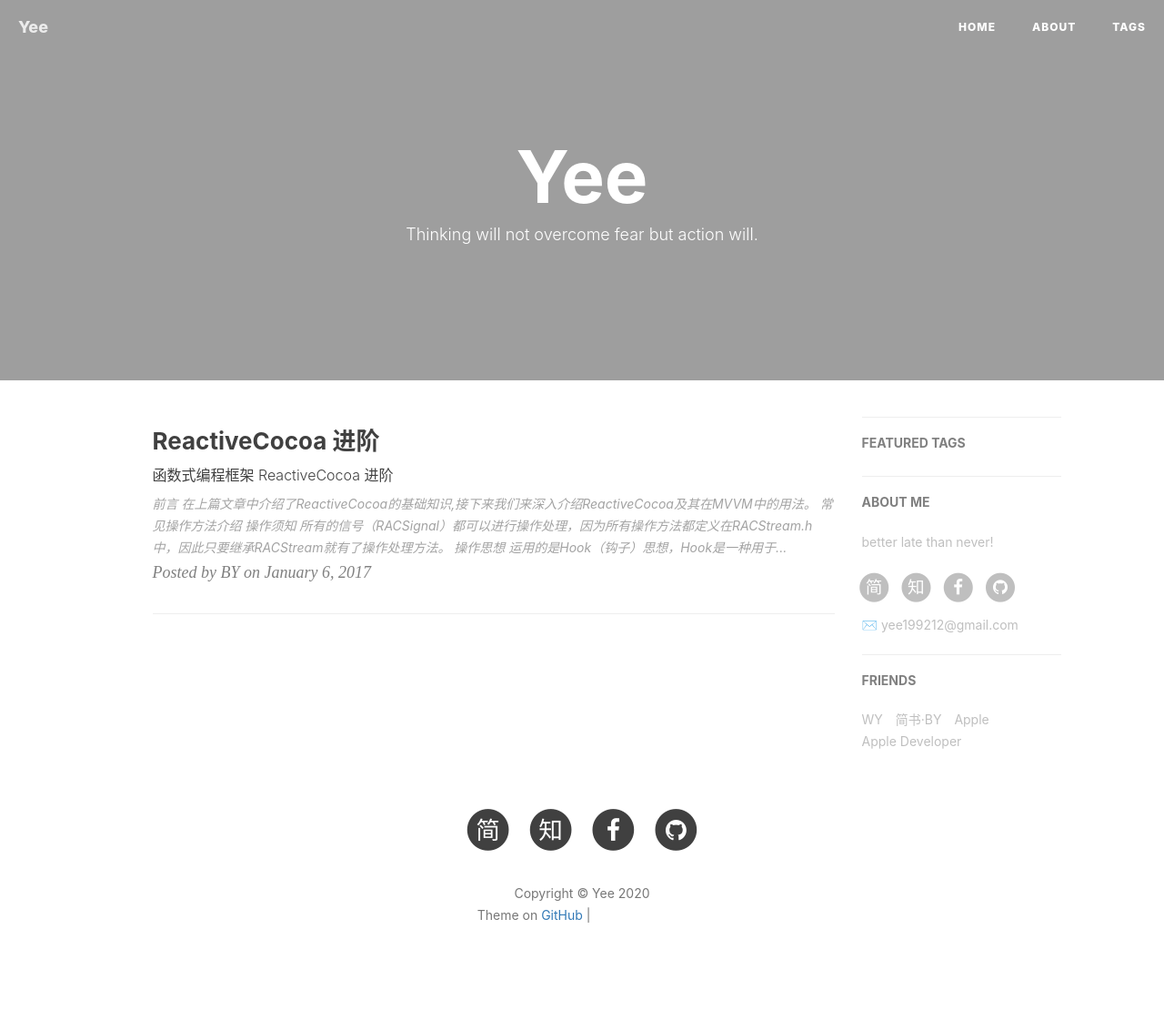
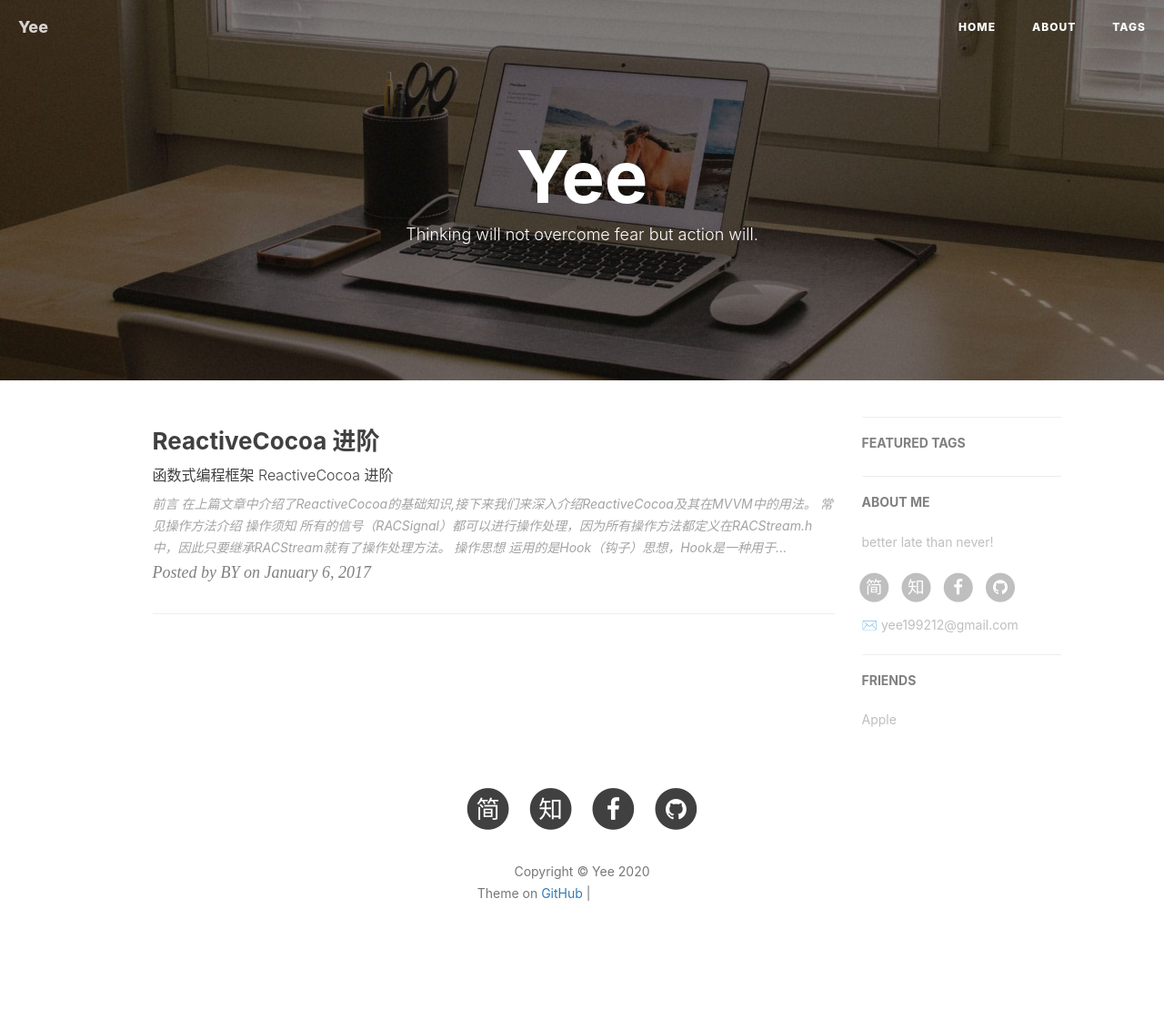
Before and after one commit to Mr-yuwei/Mr-yuwei.github.io, a Jekyll site: the page built from index.html, in a window 1280 px wide. Shown: the whole page at 91% size. Built offline with Jekyll 4.4.1, drawn with Linux system fonts in a browser that asks for light colours; nearby versions of some CDN libraries; the list of posts is cut into pages by our own code; comment, search, counter and statistics services are not loaded; after the commit the page ends 1086 px from its top, so only the background shows below that; grey boxes are pictures that could not be loaded.

Commit message:
修改基础配置

```diff
--- a/_config.yml
+++ b/_config.yml
@@ -1,13 +1,13 @@
 # Site settings
 title: Yee
 SEOTitle: Yee的博客 | BY Blog
-header-img: https://upload-images.jianshu.io/upload_images/1488651-2f9195bff6f62c21.jpeg
+header-img: img/home-bg-o.jpg
 email: yee199212@gmail.com
 description: "better late than never"
 keyword: " Yee,YU,iOS, Apple, iPhone"
-url: "http://qiubaiying.github.io"          # your host, for absolute URL
+url: "http://mr-yuwei.github.io"          # your host, for absolute URL
 baseurl: ""      # for example, '/blog' if your blog hosted on 'host/blog'
-github_repo: "https://github.com/qiubaiying/qiubaiying.github.io.git" # you code repository
+github_repo: "https://github.com/Mr-yuwei/Mr-yuwei.github.io.git" # you code repository
 
 # Sidebar settings
 sidebar: true                           # whether or not using Sidebar.
@@ -61,7 +61,7 @@ kramdown:
 
 # Gitalk
 gitalk:
-  enable: true    #是否开启Gitalk评论
+  enable: false    #是否开启Gitalk评论
   clientID: f2c84e7629bb1446c1a4                            #生成的clientID
   clientSecret: ca6d6139d1e1b8c43f8b2e19492ddcac8b322d0d    #生成的clientSecret
   repo: qiubaiying.github.io    #仓库名称
@@ -74,11 +74,11 @@ gitalk:
 
 # Analytics settings
 # Baidu Analytics
-ba_track_id: b50bf2b12b5338a1845e33832976fd68
-
-# Google Analytics
-ga_track_id: 'UA-90855596-1'            # Format: UA-xxxxxx-xx
-ga_domain: qiubaiying.top               # 默认的是 auto, 这里我是自定义了的域名，你如果没有自己的域名，需要改成auto
+#ba_track_id: b50bf2b12b5338a1845e33832976fd68
+#
+## Google Analytics
+#ga_track_id: 'UA-90855596-1'            # Format: UA-xxxxxx-xx
+#ga_domain: qiubaiying.top               # 默认的是 auto, 这里我是自定义了的域名，你如果没有自己的域名，需要改成auto
 
 
 
@@ -99,16 +99,7 @@ service-worker: true
 # Friends
 friends: [
     {
-        title: "WY",
-        href: "http://zhengwuyang.com"
-    },{
-        title: "简书·BY",
-        href: "http://www.jianshu.com/u/e71990ada2fd"
-    },{
         title: "Apple",
         href: "https://apple.com"
-    },{
-        title: "Apple Developer",
-        href: "https://developer.apple.com/"
-    }
+    },
 ]
```
Also changed, not shown: img/about-BY-gentle.jpg (deleted), img/avatar-by.jpg (deleted), img/readme-home.png (deleted), img/readme-side.png (deleted), img/tag-bg-o.jpg (deleted).
